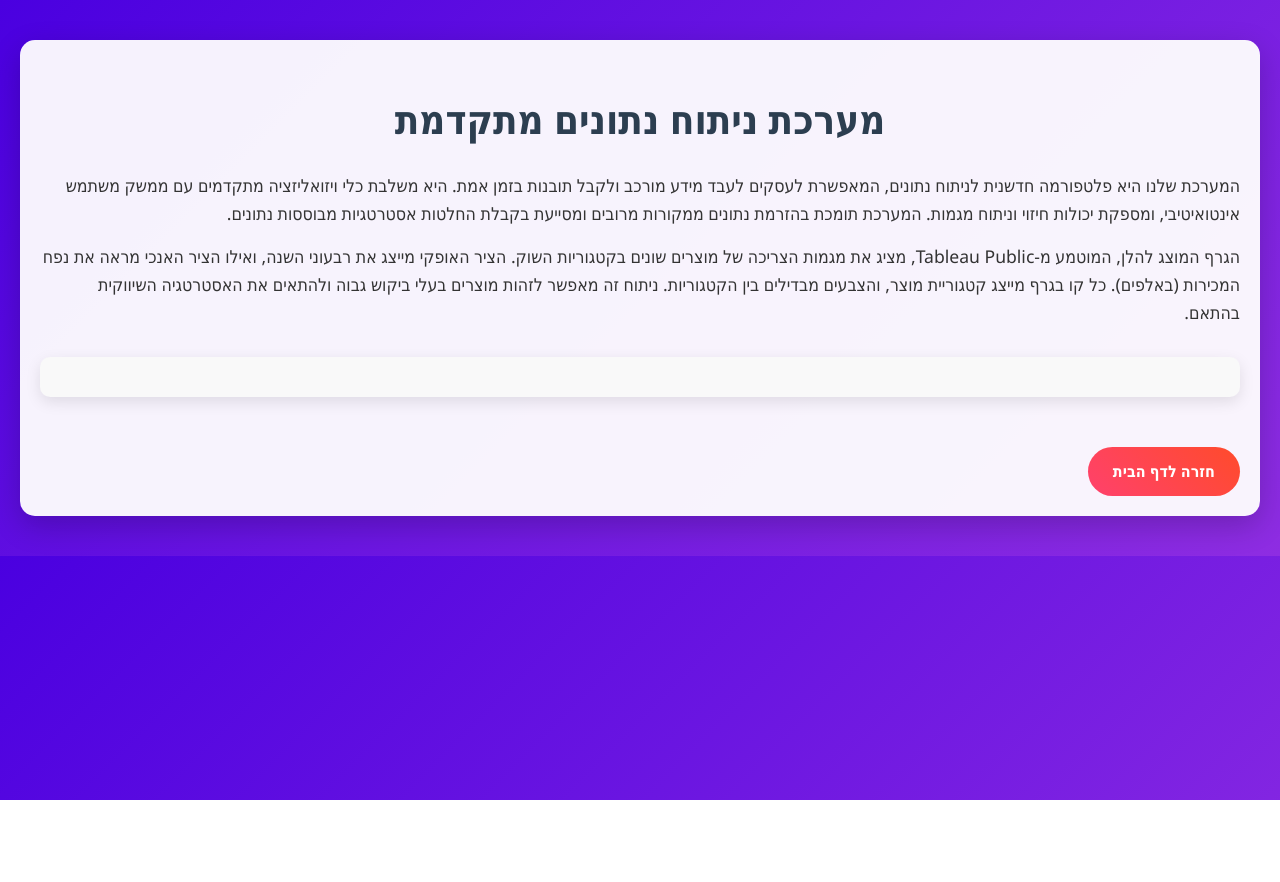
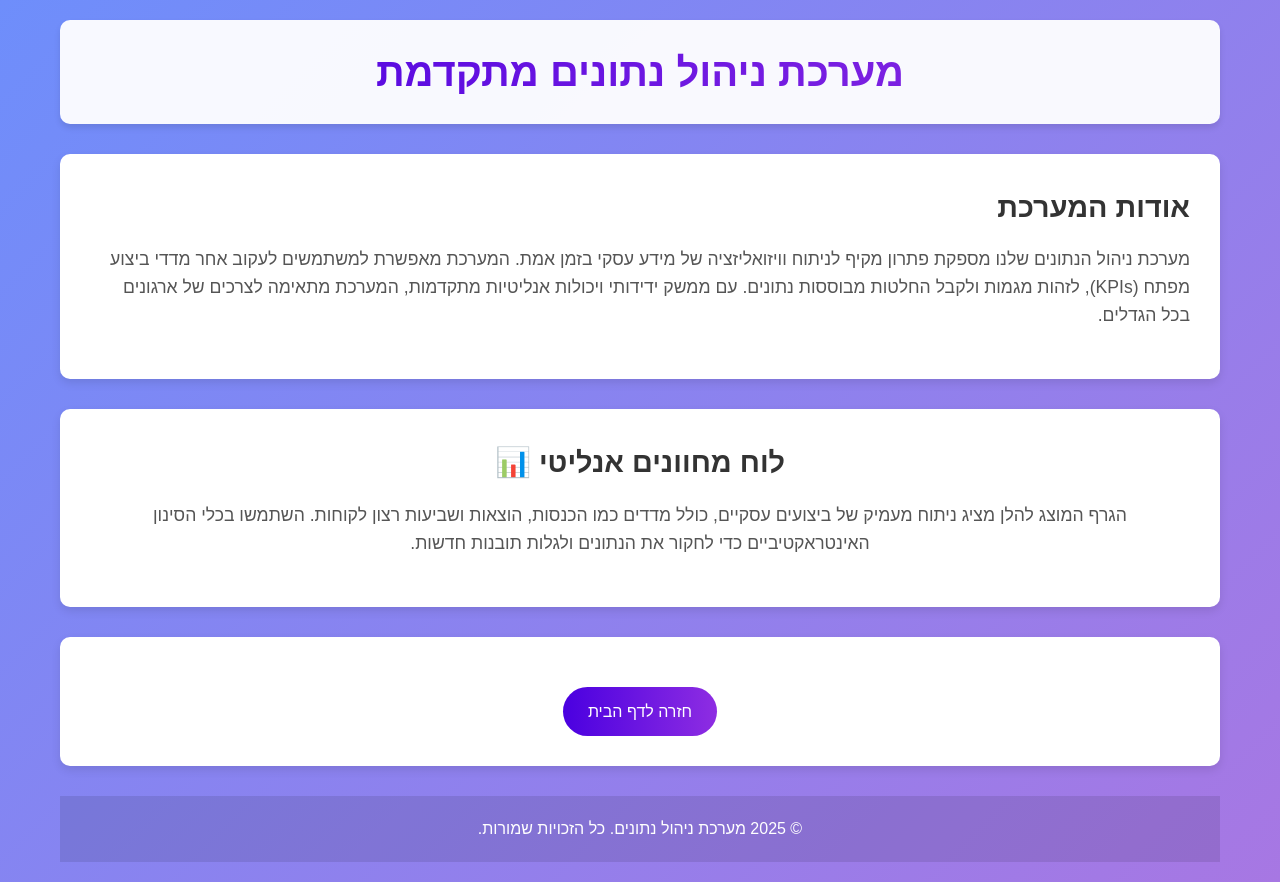
Before and after one commit to danielasenk00/project-2.0, a plain HTML site: page dash2.html in a window 1280 px wide. Before the commit the page ends 800 px from the top, so only its background shows below. Drawn offline with Linux system fonts and the light colour scheme; a script that the page names is missing.

Commit message:
Update dash2.html

```diff
--- a/dash2.html
+++ b/dash2.html
@@ -3,102 +3,224 @@
 <head>
     <meta charset="UTF-8">
     <meta name="viewport" content="width=device-width, initial-scale=1.0">
-    <title>מערכת ניתוח נתונים - דשבורד</title>
+    <title>לוח מחוונים - מערכת ניהול נתונים</title>
     <style>
-        body {
-            font-family: 'Segoe UI', Tahoma, Geneva, Verdana, sans-serif;
+        * {
             margin: 0;
             padding: 0;
-            background: linear-gradient(135deg, #4a00e0, #8e2de2);
+            box-sizing: border-box;
+            font-family: 'Arial', sans-serif;
+        }
+
+        body {
+            background: linear-gradient(135deg, #6e8efb, #a777e3);
             color: #333;
             line-height: 1.6;
         }
+
         .container {
             max-width: 1200px;
-            margin: 40px auto;
+            margin: 0 auto;
             padding: 20px;
+        }
+
+        header {
             background: rgba(255, 255, 255, 0.95);
-            border-radius: 15px;
-            box-shadow: 0 10px 30px rgba(0, 0, 0, 0.2);
+            padding: 20px;
+            border-radius: 10px;
+            box-shadow: 0 4px 6px rgba(0, 0, 0, 0.1);
+            text-align: center;
+            margin-bottom: 30px;
         }
-        h1 {
+
+        header h1 {
+            font-size: 2.5rem;
+            background: linear-gradient(to right, #4a00e0, #8e2de2);
+            -webkit-background-clip: text;
+            -webkit-text-fill-color: transparent;
+        }
+
+        .section {
+            background: white;
+            padding: 30px;
+            border-radius: 10px;
+            box-shadow: 0 4px 10px rgba(0, 0, 0, 0.1);
+            margin-bottom: 30px;
+        }
+
+        .section h2 {
+            font-size: 1.8rem;
+            color: #333;
+            margin-bottom: 15px;
+        }
+
+        .section p {
+            font-size: 1.1rem;
+            color: #555;
+            margin-bottom: 20px;
+        }
+
+        .tableau-section {
             text-align: center;
-            color: #2c3e50;
-            margin-bottom: 20px;
-            font-size: 2.5em;
         }
-        p {
-            text-align: right;
-            font-size: 1.1em;
-            margin: 15px 0;
+
+        .tableauPlaceholder {
+            margin: 0 auto;
+            width: 100%;
+            max-width: 950px;
         }
-        .tableau-container {
-            margin: 30px 0;
-            padding: 20px;
-            background: #f9f9f9;
-            border-radius: 10px;
-            box-shadow: 0 5px 15px rgba(0, 0, 0, 0.1);
-        }
+
         .button {
             display: inline-block;
             padding: 12px 25px;
-            background: linear-gradient(45deg, #ff416c, #ff4b2b);
+            background: linear-gradient(to right, #4a00e0, #8e2de2);
             color: white;
             text-decoration: none;
             border-radius: 25px;
-            font-weight: bold;
-            transition: transform 0.3s, box-shadow 0.3s;
+            font-size: 1rem;
+            transition: transform 0.3s ease, box-shadow 0.3s ease;
             margin-top: 20px;
         }
+
         .button:hover {
             transform: translateY(-3px);
-            box-shadow: 0 5px 15px rgba(0, 0, 0, 0.3);
+            box-shadow: 0 4px 15px rgba(0, 0, 0, 0.2);
         }
+
+        footer {
+            text-align: center;
+            padding: 20px;
+            color: white;
+            background: rgba(0, 0, 0, 0.1);
+            margin-top: 30px;
+        }
+
         @media (max-width: 768px) {
             .container {
-                margin: 20px;
                 padding: 15px;
             }
-            h1 {
-                font-size: 1.8em;
+
+            header h1 {
+                font-size: 2rem;
             }
-            p {
-                font-size: 1em;
+
+            .section h2 {
+                font-size: 1.5rem;
+            }
+
+            .section p {
+                font-size: 1rem;
+            }
+
+            .tableauPlaceholder {
+                max-width: 100%;
             }
         }
     </style>
 </head>
 <body>
     <div class="container">
-        <h1>מערכת ניתוח נתונים מתקדמת</h1>
+        <header>
+            <h1>מערכת ניהול נתונים מתקדמת</h1>
+        </header>
+
+        <section class="section">
+            <h2>אודות המערכת</h2>
             <p>
-            המערכת שלנו היא פלטפורמה חדשנית לניתוח נתונים, המאפשרת לעסקים לעבד מידע מורכב ולקבל תובנות בזמן אמת. היא משלבת כלי ויזואליזציה מתקדמים עם ממשק משתמש אינטואיטיבי, ומספקת יכולות חיזוי וניתוח מגמות. המערכת תומכת בהזרמת נתונים ממקורות מרובים ומסייעת בקבלת החלטות אסטרטגיות מבוססות נתונים.
+                מערכת ניהול הנתונים שלנו מספקת פתרון מקיף לניתוח וויזואליזציה של מידע עסקי בזמן אמת.
+                המערכת מאפשרת למשתמשים לעקוב אחר מדדי ביצוע מפתח (KPIs), לזהות מגמות ולקבל החלטות מבוססות נתונים.
+                עם ממשק ידידותי ויכולות אנליטיות מתקדמות, המערכת מתאימה לצרכים של ארגונים בכל הגדלים.
             </p>
+        </section>
+
+        <section class="section tableau-section" id="tableau">
+            <h2>לוח מחוונים אנליטי 📊</h2>
             <p>
-            הגרף המוצג להלן, המוטמע מ-Tableau Public, מציג את מגמות הצריכה של מוצרים שונים בקטגוריות השוק. הציר האופקי מייצג את רבעוני השנה, ואילו הציר האנכי מראה את נפח המכירות (באלפים). כל קו בגרף מייצג קטגוריית מוצר, והצבעים מבדילים בין הקטגוריות. ניתוח זה מאפשר לזהות מוצרים בעלי ביקוש גבוה ולהתאים את האסטרטגיה השיווקית בהתאם.
+                הגרף המוצג להלן מציג ניתוח מעמיק של ביצועים עסקיים, כולל מדדים כמו הכנסות, הוצאות ושביעות רצון לקוחות.
+                השתמשו בכלי הסינון האינטראקטיביים כדי לחקור את הנתונים ולגלות תובנות חדשות.
             </p>
-        <div class="tableau-container">
-            <div id="tableauViz"></div>
+            <div class='tableauPlaceholder' id='viz1746705981580' style='position: relative'>
+                <noscript>
+                    <a href='#'>
+                        <img alt='Dashboard 2 ' src='https://public.tableau.com/static/images/PR/PROJECT2_2_17467026410280/Dashboard2/1_rss.png' style='border: none' />
+                    </a>
+                </noscript>
+                <object class='tableauViz' style='display:none;'>
+                    <param name='host_url' value='https%3A%2F%2Fpublic.tableau.com%2F' />
+                    <param name='embed_code_version' value='3' />
+                    <param name='site_root' value='' />
+                    <param name='name' value='PROJECT2_2_17467026410280/Dashboard2' />
+                    <param name='tabs' value='no' />
+                    <param name='toolbar' value='yes' />
+                    <param name='static_image' value='https://public.tableau.com/static/images/PR/PROJECT2_2_17467026410280/Dashboard2/1.png' />
+                    <param name='animate_transition' value='yes' />
+                    <param name='display_static_image' value='yes' />
+                    <param name='display_spinner' value='yes' />
+                    <param name='display_overlay' value='yes' />
+                    <param name='display_count' value='yes' />
+                    <param name='language' value='en-US' />
+                </object>
             </div>
+            <script type='text/javascript'>
+                var divElement = document.getElementById('viz1746705981580');
+                var vizElement = divElement.getElementsByTagName('object')[0];
+                if (divElement.offsetWidth > 800) {
+                    vizElement.style.minWidth='620px';
+                    vizElement.style.maxWidth='950px';
+                    vizElement.style.width='100%';
+                    vizElement.style.minHeight='587px';
+                    vizElement.style.maxHeight='887px';
+                    vizElement.style.height=(divElement.offsetWidth*0.75)+'px';
+                } else if (divElement.offsetWidth > 500) {
+                    vizElement.style.minWidth='620px';
+                    vizElement.style.maxWidth='950px';
+                    vizElement.style.width='100%';
+                    vizElement.style.minHeight='587px';
+                    vizElement.style.maxHeight='887px';
+                    vizElement.style.height=(divElement.offsetWidth*0.75)+'px';
+                } else {
+                    vizElement.style.width='100%';
+                    vizElement.style.height='977px';
+                }
+                var scriptElement = document.createElement('script');
+                scriptElement.src = 'https://public.tableau.com/javascripts/api/viz_v1.js';
+                vizElement.parentNode.insertBefore(scriptElement, vizElement);
+            </script>
+        </section>
+
+        <section class="section" style="text-align: center;">
             <a href="index.html" class="button">חזרה לדף הבית</a>
+        </section>
+
+        <footer>
+            <p>© 2025 מערכת ניהול נתונים. כל הזכויות שמורות.</p>
+        </footer>
     </div>
 
-    <script src="https://public.tableau.com/javascripts/api/viz_v1.js"></script>
     <script>
-        function initViz() {
-            const containerDiv = document.getElementById("tableauViz");
-            const vizUrl = "https://public.tableau.com/views/PROJECT2_2_17467026410280/Dashboard2?:language=en-US&:display_count=n&:origin=viz_share_link";
-            const options = {
-                hideTabs: true,
-                width: "100%",
-                height: "600px",
-                onFirstInteractive: function () {
-                    console.log("Tableau dashboard loaded successfully");
-                }
-            };
-            const viz = new tableau.Viz(containerDiv, vizUrl, options);
-        }
-        window.onload = initViz;
+        // Smooth scroll to tableau section
+        document.querySelectorAll('a[href^="#"]').forEach(anchor => {
+            anchor.addEventListener('click', function(e) {
+                e.preventDefault();
+                document.querySelector(this.getAttribute('href')).scrollIntoView({
+                    behavior: 'smooth'
+                });
+            });
+        });
+
+        // Fade-in animation for sections
+        document.addEventListener('DOMContentLoaded', () => {
+            const sections = document.querySelectorAll('.section');
+            sections.forEach((section, index) => {
+                section.style.opacity = '0';
+                section.style.transform = 'translateY(20px)';
+                setTimeout(() => {
+                    section.style.transition = 'opacity 0.5s ease, transform 0.5s ease';
+                    section.style.opacity = '1';
+                    section.style.transform = 'translateY(0)';
+                }, index * 200);
+            });
+        });
     </script>
 </body>
 </html>
```
Lines whose indentation alone changed are shown as unchanged.
